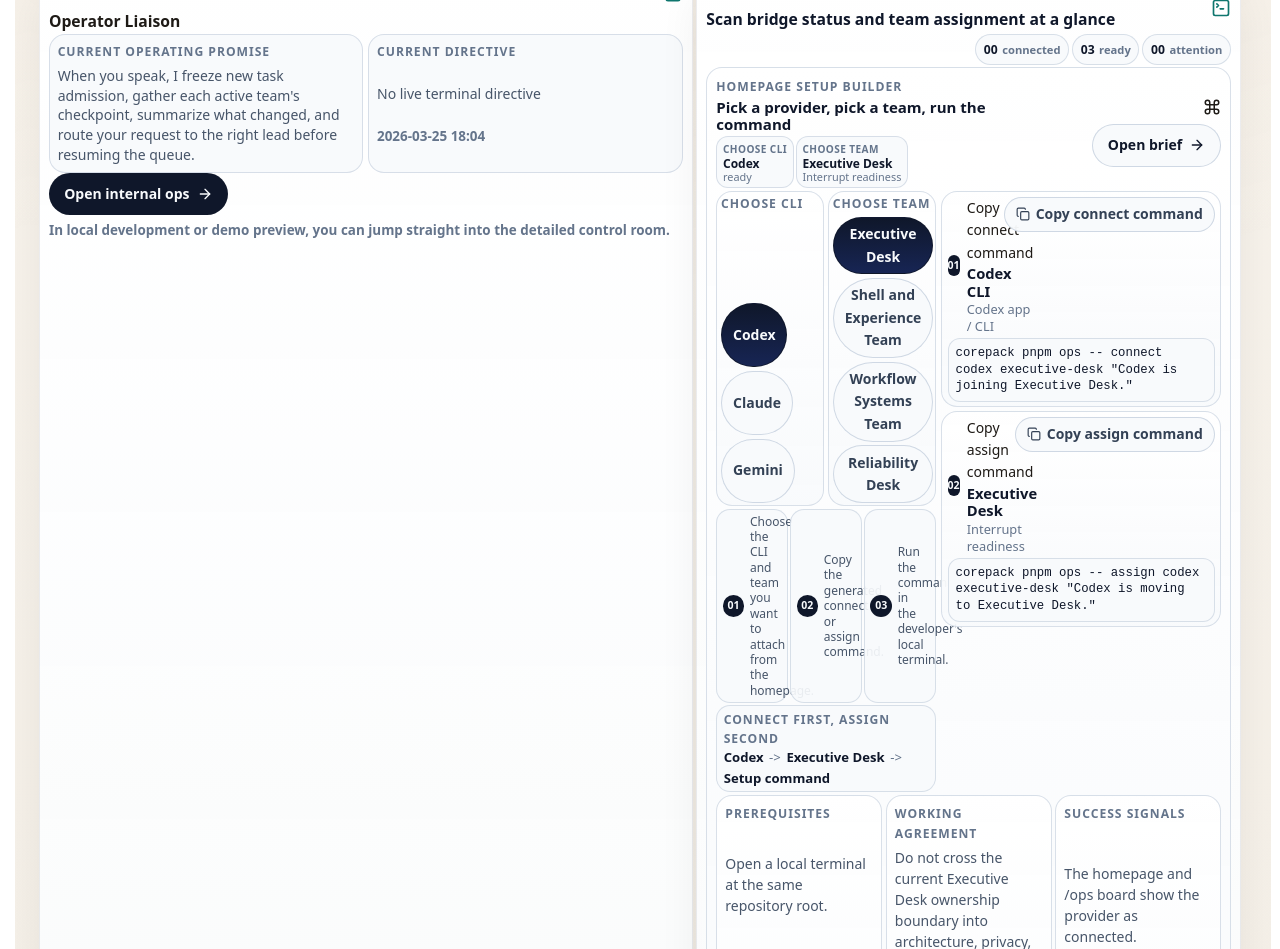
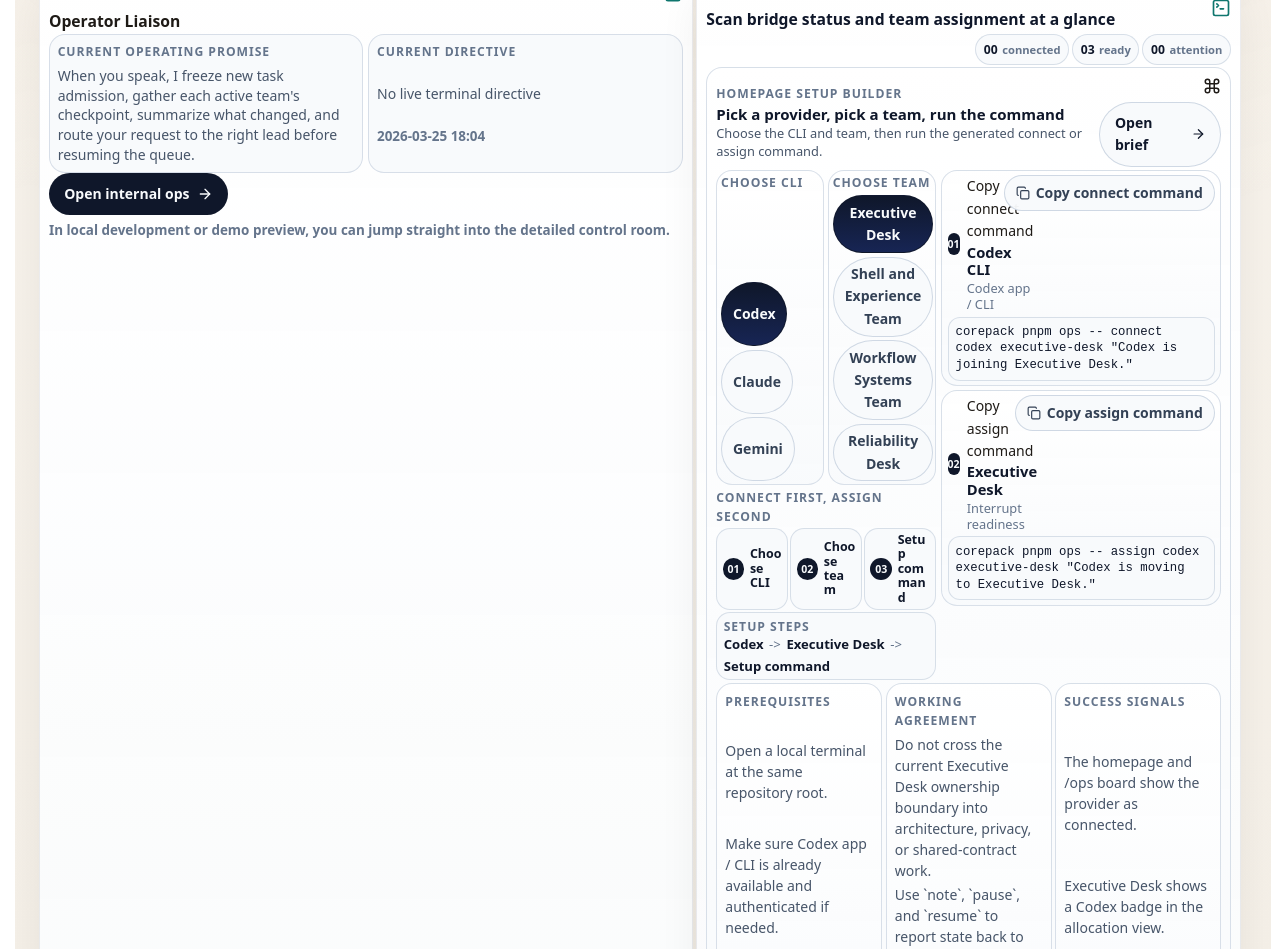
Before and after one commit to GongJae00/research-pages, a Next.js app in the folder apps/web/: page /en in a window 1280 px wide. Shown: the part 1760-2709 px from the top of the page. Built offline with nearby package versions, Linux system fonts and the light colour scheme; no server answers.

Commit message:
Autonomy batch 1385: shell-experience

```diff
--- a/apps/web/src/components/homepage-agent-control-section.module.css
+++ b/apps/web/src/components/homepage-agent-control-section.module.css
@@ -269,6 +269,14 @@
   line-height: 1.15;
 }
 
+.setupLead {
+  margin: 0;
+  color: #475569;
+  font-size: 0.8rem;
+  line-height: 1.35;
+  max-width: 30rem;
+}
+
 .panelHeadCopy {
   display: grid;
   gap: 0.08rem;
@@ -305,13 +313,17 @@
   padding: 0;
 }
 
-.stepRail {
+.setupFlowRail,
+.setupFlowSteps {
   display: grid;
-  grid-template-columns: repeat(3, minmax(0, 1fr));
   gap: 0.12rem;
 }
 
-.stepChip {
+.setupFlowSteps {
+  grid-template-columns: repeat(3, minmax(0, 1fr));
+}
+
+.setupFlowStep {
   display: grid;
   grid-template-columns: auto minmax(0, 1fr);
   align-items: center;
@@ -323,11 +335,11 @@
   background: rgba(248, 250, 252, 0.92);
 }
 
-.stepChip p {
-  margin: 0;
-  color: #475569;
-  font-size: 0.75rem;
-  line-height: 1.28;
+.setupFlowStep strong {
+  color: #0f172a;
+  font-size: 0.78rem;
+  line-height: 1.15;
+  overflow-wrap: anywhere;
 }
 
 .setupScanBar {
@@ -412,29 +424,6 @@
   border: 1px solid rgba(203, 213, 225, 0.72);
   border-radius: 14px;
   background: rgba(248, 250, 252, 0.9);
-}
-
-.setupHeaderSummary {
-  display: flex;
-  flex-wrap: wrap;
-  gap: 0.12rem;
-}
-
-.headerSummaryPill {
-  display: grid;
-  gap: 0.02rem;
-  min-width: 0;
-  padding: 0.24rem 0.36rem;
-  border: 1px solid rgba(203, 213, 225, 0.72);
-  border-radius: 12px;
-  background: rgba(248, 250, 252, 0.9);
-}
-
-.headerSummaryPill strong {
-  color: #0f172a;
-  font-size: 0.75rem;
-  line-height: 1.15;
-  overflow-wrap: anywhere;
 }
 
 .contextLabel {
@@ -788,7 +777,7 @@
   .heroInfoGrid,
   .providerMeta,
   .setupRail,
-  .stepRail,
+  .setupFlowSteps,
   .setupPickerGrid,
   .setupCommands,
   .setupNotesGrid {
@@ -811,14 +800,6 @@
 
   .summaryPill {
     border-radius: 14px;
-  }
-
-  .setupHeaderSummary {
-    width: 100%;
-  }
-
-  .headerSummaryPill {
-    flex: 1 1 100%;
   }
 
   .setupScanBar {
--- a/apps/web/src/components/homepage-agent-control-section.tsx
+++ b/apps/web/src/components/homepage-agent-control-section.tsx
@@ -283,6 +283,7 @@ export function HomepageAgentControlSection({
         },
       ]
     : [];
+  const setupFlowSteps = [copy.chooseProvider, copy.chooseTeam, copy.setupCommand];
   const copyCommand = async (kind: "connect" | "assign") => {
     const value =
       kind === "connect" ? setupManifest?.commands.connect ?? "" : setupManifest?.commands.assign ?? "";
@@ -384,20 +385,7 @@ export function HomepageAgentControlSection({
               <div className={styles.setupTitleBlock}>
                 <span className={styles.metaLabel}>{copy.setupBuilderLabel}</span>
                 <h4>{copy.setupBuilderTitle}</h4>
-                <div className={styles.setupHeaderSummary}>
-                  <div className={styles.headerSummaryPill}>
-                    <span className={styles.summaryPillLabel}>{copy.chooseProvider}</span>
-                    <strong>{selectedProvider?.label ?? "-"}</strong>
-                    <span className={styles.summaryDetail}>
-                      {selectedProvider ? getProviderStatusLabel(locale, selectedProvider.status) : "-"}
-                    </span>
-                  </div>
-                  <div className={styles.headerSummaryPill}>
-                    <span className={styles.summaryPillLabel}>{copy.chooseTeam}</span>
-                    <strong>{selectedTeam?.name ?? "-"}</strong>
-                    <span className={styles.summaryDetail}>{selectedTeam?.lane ?? "-"}</span>
-                  </div>
-                </div>
+                <p className={styles.setupLead}>{copy.setupBuilderBody}</p>
               </div>
               <div className={styles.setupHeaderActions}>
                 <Command size={18} />
@@ -454,16 +442,19 @@ export function HomepageAgentControlSection({
               </div>
             </div>
             <div className={styles.quickStartRail}>
-              <div className={styles.stepRail}>
-                {copy.setupSteps.slice(0, 3).map((item, index) => (
-                  <div className={styles.stepChip} key={item}>
-                    <span className={styles.commandStep}>{String(index + 1).padStart(2, "0")}</span>
-                    <p>{item}</p>
-                  </div>
-                ))}
+              <div className={styles.setupFlowRail}>
+                <span className={styles.metaLabel}>{copy.commandOrder}</span>
+                <div className={styles.setupFlowSteps}>
+                  {setupFlowSteps.map((item, index) => (
+                    <div className={styles.setupFlowStep} key={item}>
+                      <span className={styles.commandStep}>{String(index + 1).padStart(2, "0")}</span>
+                      <strong>{item}</strong>
+                    </div>
+                  ))}
+                </div>
               </div>
               <div className={styles.setupScanBar}>
-                <span className={styles.metaLabel}>{copy.commandOrder}</span>
+                <span className={styles.metaLabel}>{copy.setupStepsLabel}</span>
                 <div className={styles.scanPath}>
                   <strong>{selectedProvider?.label ?? "-"}</strong>
                   <span aria-hidden="true">{"->"}</span>
```
